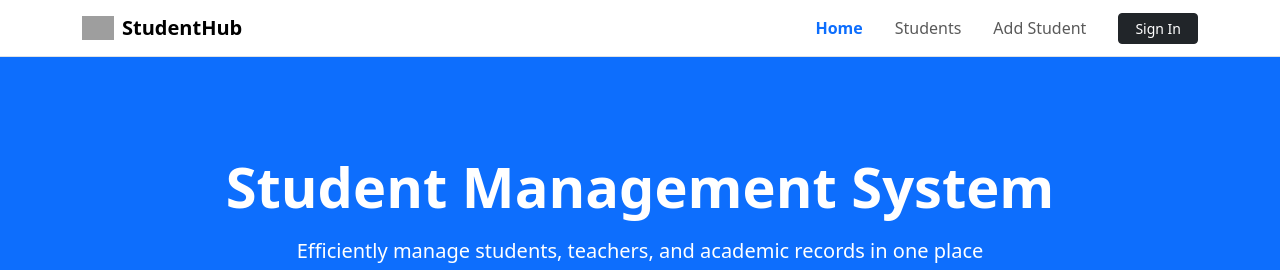
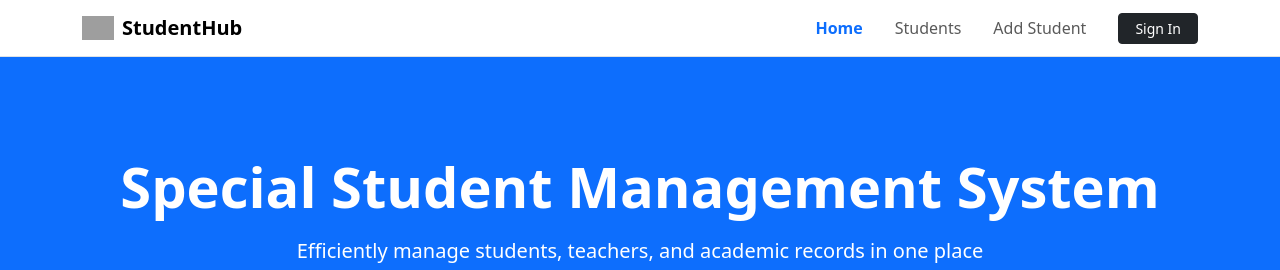
Before and after one commit to zehradynam/StudentMS-Angular, an Angular app: page /home in a window 1280 px wide. Shown: the top 270 px of the page. Built offline with nearby package versions, Linux system fonts and the light colour scheme; grey boxes are pictures that could not be loaded.

Commit message:
just for chekcing

```diff
--- a/src/app/home/home.html
+++ b/src/app/home/home.html
@@ -1,7 +1,7 @@
 <!-- Hero Section -->
 <div class="bg-primary text-white py-5">
     <div class="container text-center py-5">
-        <h1 class="display-4 fw-bold mb-3">Student Management System</h1>
+        <h1 class="display-4 fw-bold mb-3">Special Student Management System</h1>
         <p class="lead mb-4">Efficiently manage students, teachers, and academic records in one place</p>
         <a routerLink="/login" class="btn btn-light btn-lg px-5">Get Started</a>
     </div>
```
